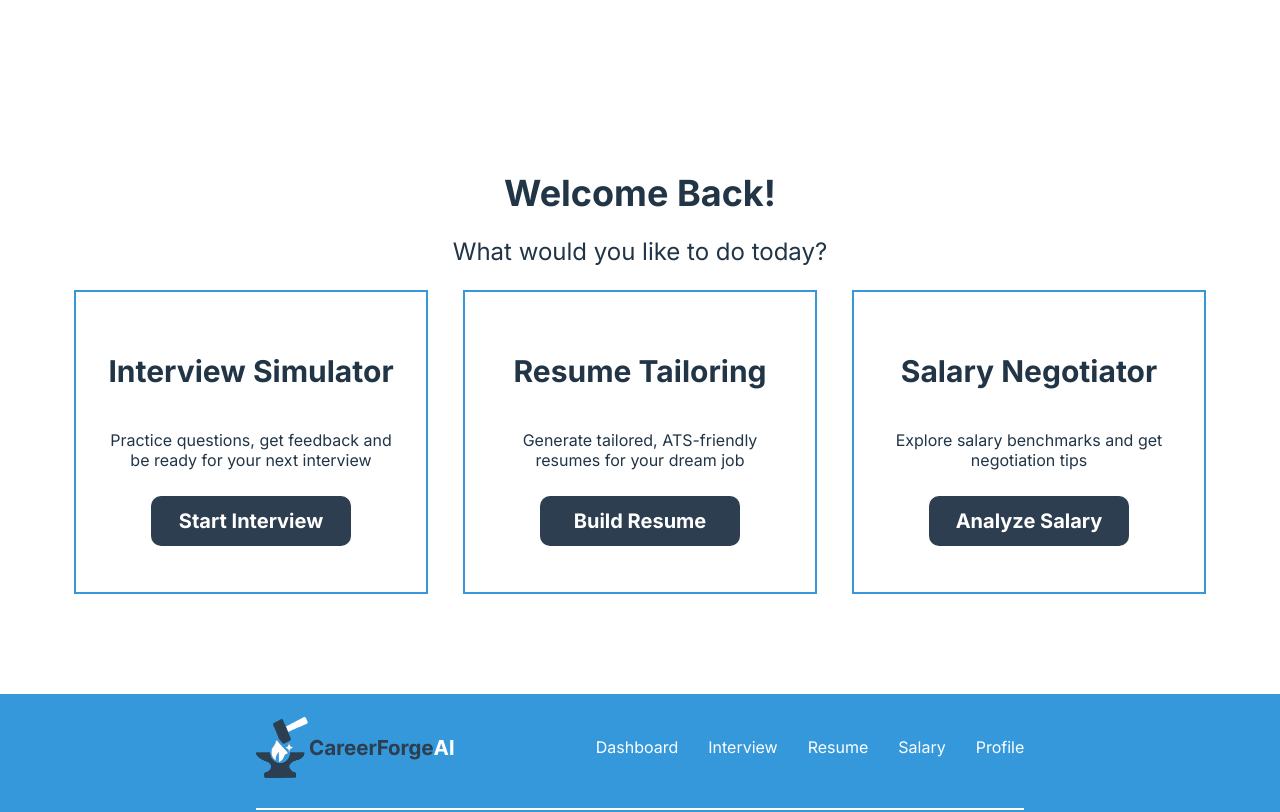
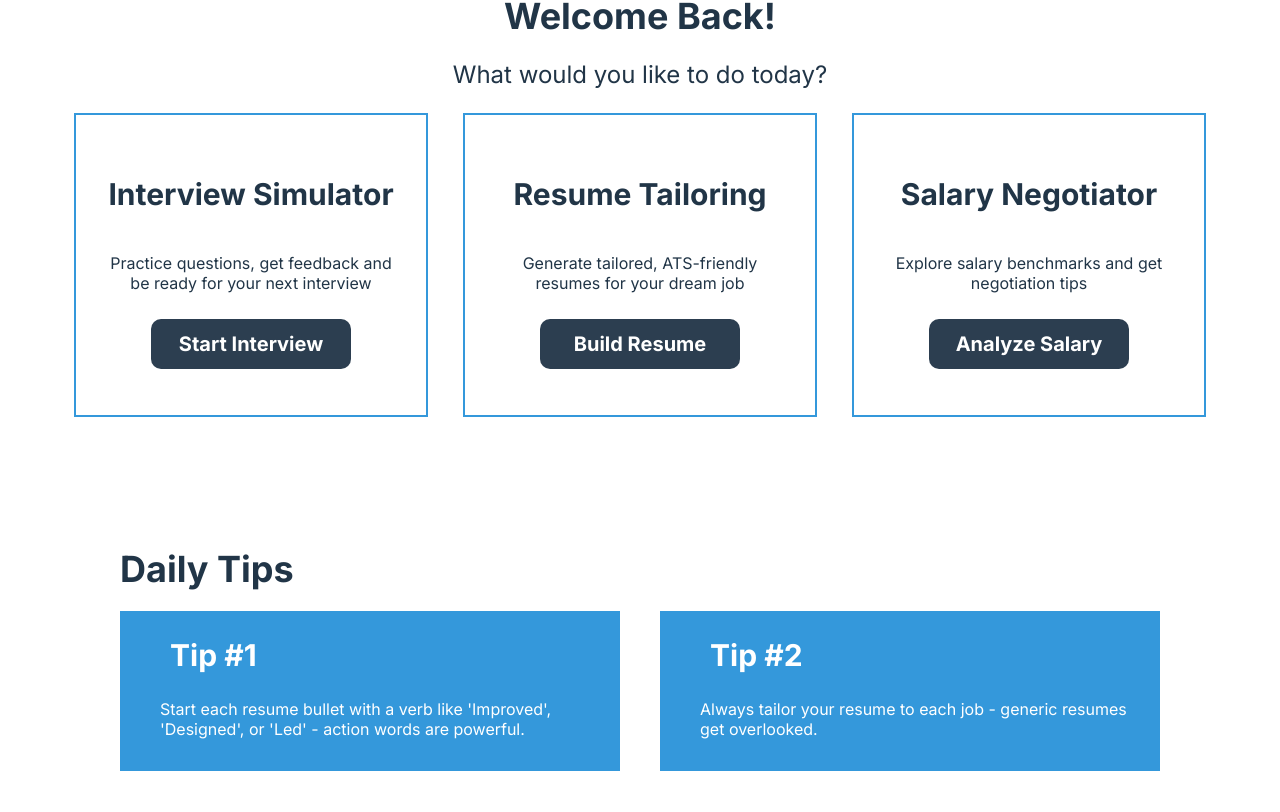
Before and after one commit to Hussein-Abdallah0/CareerForgeAI, a React (Vite) app in the folder frontend/: page /dashboard in a window 1280 px wide. Shown: the part 228-1040 px from the top of the page. Built offline with nearby package versions, Linux system fonts and the light colour scheme.

Commit message:
Finish 2nd section of dashboard

```diff
--- a/frontend/src/pages/Dashboard/index.jsx
+++ b/frontend/src/pages/Dashboard/index.jsx
@@ -8,9 +8,10 @@ import { useNavigate } from "react-router-dom";
 const Dashboard = () => {
   const navigate = useNavigate();
   return (
-    <div>
+    <div className="dashboard">
       <Navbar />
-      <div className="dashboard">
+      {/* ----------------1st section -------------------*/}
+      <div className="dashboard1">
         <h1 className="title">Welcome Back!</h1>
         <p className="text">What would you like to do today?</p>
         <div className="dash-features">
@@ -31,6 +32,25 @@ const Dashboard = () => {
           </div>
         </div>
       </div>
+      {/* ----------------2nd section -------------------*/}
+
+      <div className="dashboard2">
+        <h2 className="title">Daily Tips</h2>
+
+        <div className="tips">
+          <div>
+            <h3>Tip #1</h3>
+            <p>
+              Start each resume bullet with a verb like 'Improved', 'Designed', or 'Led' - action
+              words are powerful.
+            </p>
+          </div>
+          <div>
+            <h3>Tip #2</h3>
+            <p>Always tailor your resume to each job - generic resumes get overlooked.</p>
+          </div>
+        </div>
+      </div>
 
       <Footer />
     </div>
```
